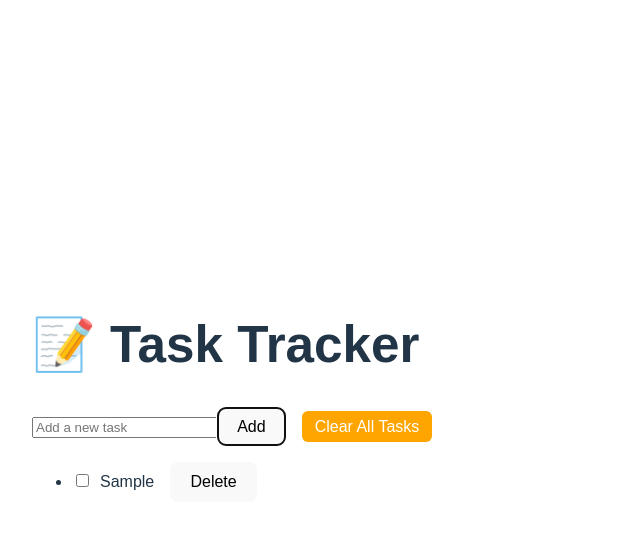
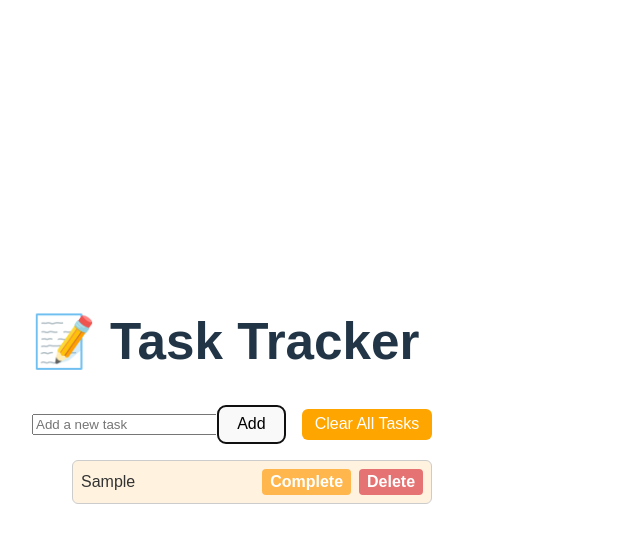
Before and after one commit to Modukoana22/git-to-do-list, a React (Vite) app: page / in a window 1280 px wide. Both pictures are taken after typing "Sample" into the empty fields and a click on the button "Add". Shown: the top 542 px of the page, without its empty margins (0-640 px from the left). Built offline with nearby package versions, Linux system fonts and the light colour scheme.

Commit message:
Mounted TaskItem component

```diff
--- a/src/App.jsx
+++ b/src/App.jsx
@@ -1,5 +1,6 @@
 import React, { useState } from "react";
 import ClearAllButton from "./ClearAllButton";
+import TaskItem from "./TaskItem";
 
 function App() {
   const [tasks, setTasks] = useState([]);
@@ -42,27 +43,12 @@ function App() {
 
       <ul style={{ marginTop: "1rem" }}>
         {tasks.map((task) => (
-          <li key={task.id} style={{ marginBottom: "0.5rem" }}>
-            <input
-              type="checkbox"
-              checked={task.done}
-              onChange={() => toggleTask(task.id)}
-            />
-            <span
-              style={{
-                textDecoration: task.done ? "line-through" : "none",
-                marginLeft: "0.5rem",
-              }}
-            >
-              {task.text}
-            </span>
-            <button
-              onClick={() => deleteTask(task.id)}
-              style={{ marginLeft: "1rem" }}
-            >
-              Delete
-            </button>
-          </li>
+          <TaskItem
+            key={task.id}
+            task={task}
+            onToggle={toggleTask}
+            onDelete={deleteTask}
+          />
         ))}
       </ul>
     </div>
--- a/src/TaskItem.jsx
+++ b/src/TaskItem.jsx
@@ -1,12 +1,6 @@
-import React, { useState } from "react";
+import React from "react";
 
-export default function TaskItem({ task }) {
-  const [isComplete, setIsComplete] = useState(false);
-
-  const toggleCompletion = () => {
-    setIsComplete((prev) => !prev);
-  };
-
+export default function TaskItem({ task, onToggle, onDelete }) {
   return (
     <li
       style={{
@@ -16,23 +10,40 @@ export default function TaskItem({ task }) {
         marginBottom: "8px",
         padding: "8px",
         borderRadius: "6px",
-        backgroundColor: isComplete ? "#e8f5e9" : "#fff3e0",
+        backgroundColor: task.done ? "#e8f5e9" : "#fff3e0",
         border: "1px solid #ccc",
         fontFamily: "Arial",
       }}
     >
       <span
         style={{
-          textDecoration: isComplete ? "line-through" : "none",
-          color: isComplete ? "#4caf50" : "#333",
+          textDecoration: task.done ? "line-through" : "none",
+          color: task.done ? "#4caf50" : "#333",
         }}
       >
-        {task}
+        {task.text}
       </span>
+      <div>
         <button
-        onClick={toggleCompletion}
+          onClick={() => onToggle(task.id)}
           style={{
-          backgroundColor: isComplete ? "#81c784" : "#ffb74d",
+            backgroundColor: task.done ? "#81c784" : "#ffb74d",
+            border: "none",
+            borderRadius: "4px",
+            padding: "4px 8px",
+            cursor: "pointer",
+            color: "white",
+            fontWeight: "bold",
+            marginRight: "0.5rem",
+          }}
+        >
+          {task.done ? "Undo" : "Complete"}
+        </button>
+
+        <button
+          onClick={() => onDelete(task.id)}
+          style={{
+            backgroundColor: "#e57373",
             border: "none",
             borderRadius: "4px",
             padding: "4px 8px",
@@ -41,8 +52,9 @@ export default function TaskItem({ task }) {
             fontWeight: "bold",
           }}
         >
-        {isComplete ? "Undo" : "Complete"}
+          Delete
         </button>
+      </div>
     </li>
   );
 }
```
Lines whose indentation alone changed are shown as unchanged.
